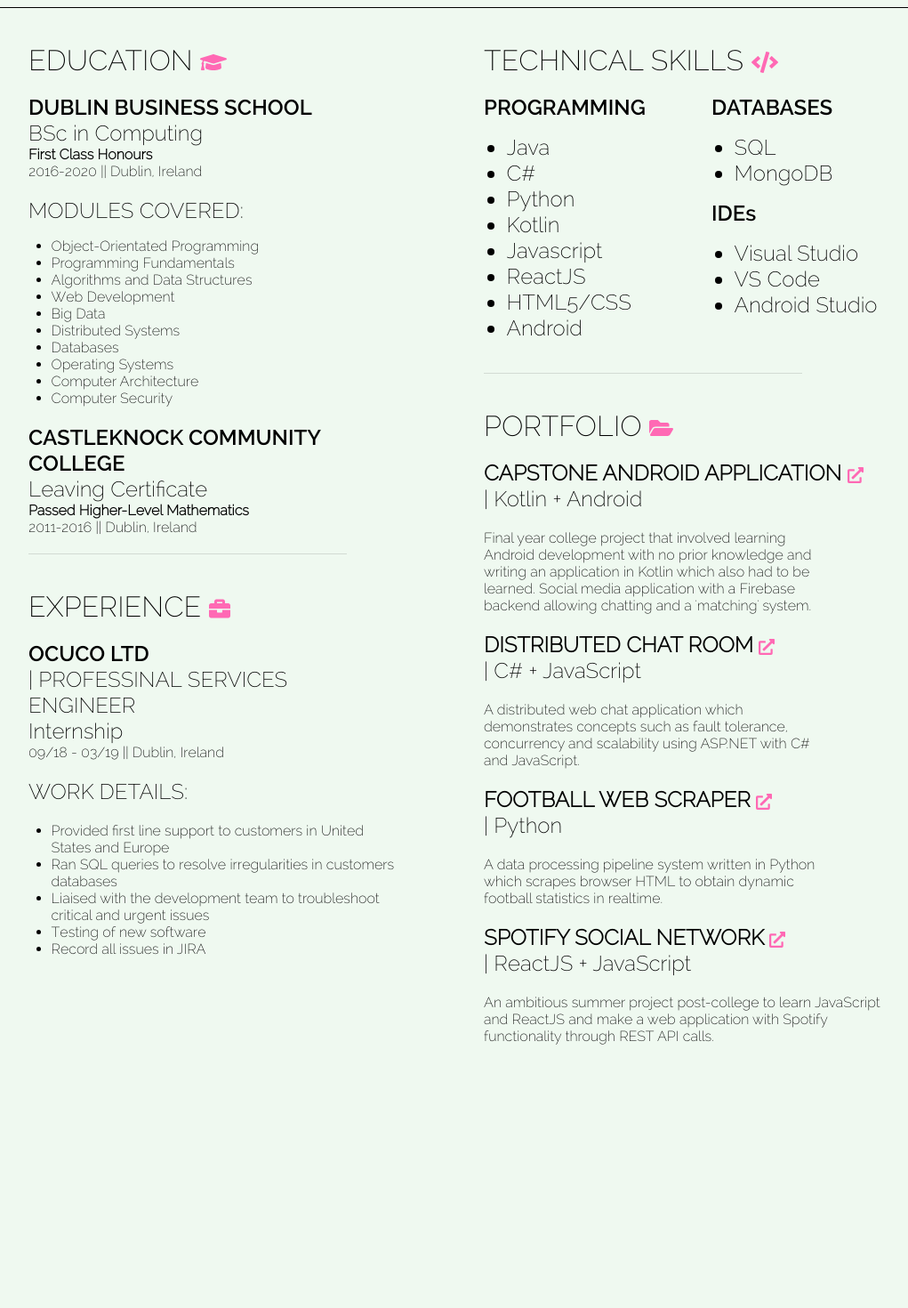
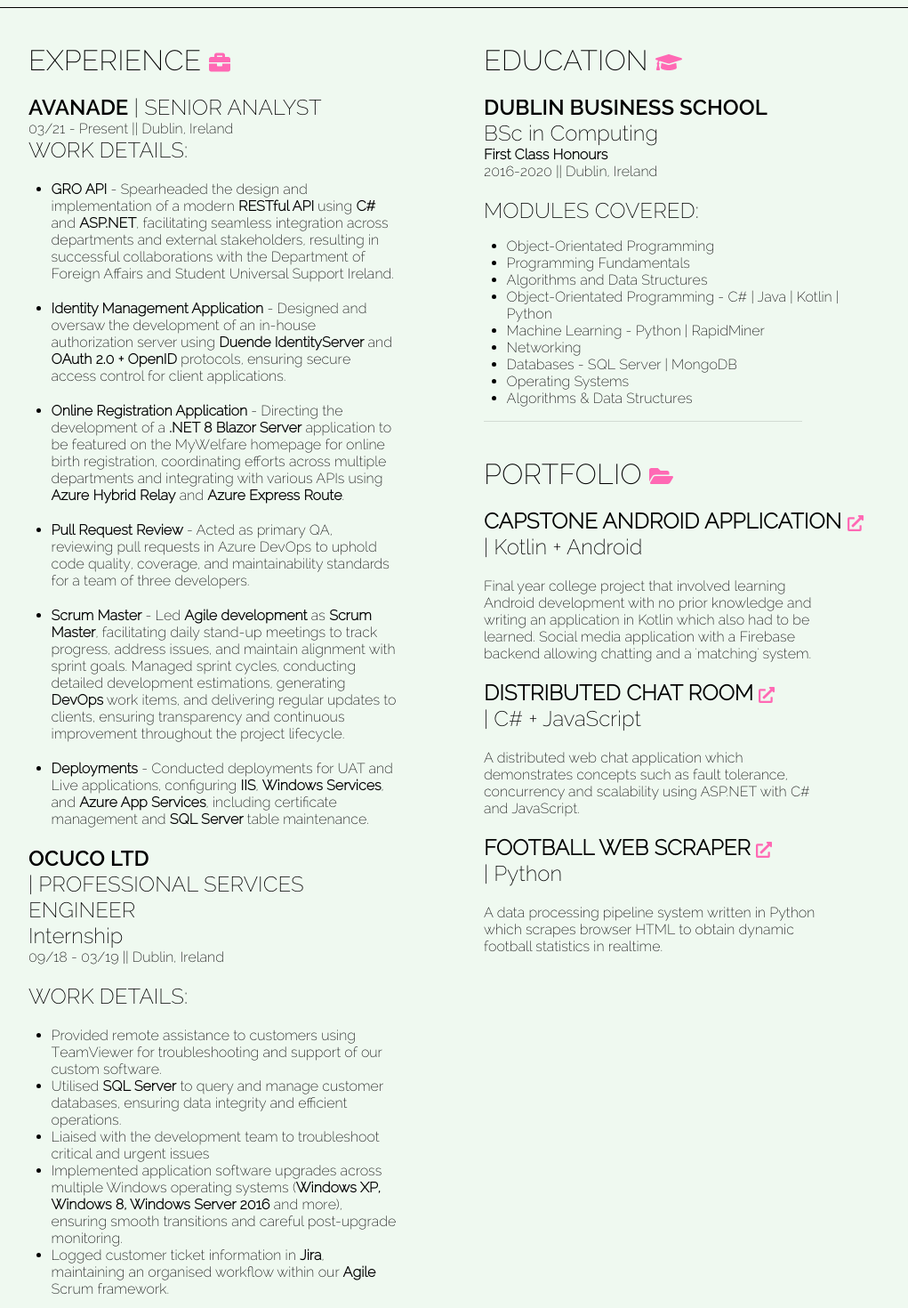
Before and after one commit to swizkhalifaa/curriculum-vitae, a React (Create React App) app: page / in a window 1280 px wide. Shown: the part 160-1630 px from the top of the page at 89% size, without its empty margins (96-1117 px from the left). Before the commit the page ends 1374 px from the top, so only its background shows below. Built offline with nearby package versions, Linux system fonts and the light colour scheme.

Commit message:
Updated CV details and restructured layout

```diff
--- a/src/App.js
+++ b/src/App.js
@@ -26,7 +26,7 @@
           <Github />
             {" "}
             <b>
-              <a href="https://github.com/swizkhalifaa" target="_blank">
+              <a href="https://github.com/swizkhalifaa" target="_blank" rel="noreferrer">
                 github.com/swizkhalifaa
               </a>
             </b>
@@ -46,15 +46,106 @@
           <div className="Header-text">
             <Phone />
             {" "}
-            <b>+3530830032583</b>
+            <b>+353 830032583</b>
           </div>
         </div>
       </div>
 
       <div className="Bottom-div-behavior">
         <div className="Left-div">
-          <div className="Top-compartment">
-            {/* EDUCATION */}
+          <div className="Experience-compartment">
+            <div className="Div-compartment">
+              {/* EXPERIENCE */}
+              <div className="Div-compartment">
+                <header className="Bottom-header">EXPERIENCE <Experience /></header>
+              </div>
+
+              <div className="Div-portfolio">
+                <div className="Div-experience-header">AVANADE</div>{" "}
+                <div className="Div-portfolio-header">
+                  {" "}
+                  | SENIOR ANALYST{" "}
+                </div>{" "}
+              </div>
+              <header className="Bottom-header-light-small">
+                03/21 - Present || Dublin, Ireland
+              </header>
+              <header className="Bottom-header-light">WORK DETAILS:</header>
+            <div className="Div-compartment">
+              <ul className="ul-other">
+                <li className="Bottom-header-light-small">
+                <b>GRO API</b> - Spearheaded the design and implementation of a modern <b>RESTful API</b> using <b>C#</b> and <b>ASP.NET</b>, facilitating seamless integration across departments and external stakeholders, resulting in successful collaborations with the Department of Foreign Affairs and Student Universal Support Ireland.
+                </li>
+                <div className="Div-experience-header"></div>{" "}
+                <li className="Bottom-header-light-small">
+                <b>Identity Management Application</b> - Designed and oversaw the development of an in-house authorization server using <b>Duende IdentityServer</b> and <b>OAuth 2.0 + OpenID</b> protocols, ensuring secure access control for client applications.
+                </li>
+                <div className="Div-experience-header"></div>{" "}
+                <li className="Bottom-header-light-small">
+                <b>Online Registration Application</b> - Directing the development of a <b>.NET 8 Blazor Server</b> application to be featured on the MyWelfare homepage for online birth registration, coordinating efforts across multiple departments and integrating with various APIs using <b>Azure Hybrid Relay</b> and <b>Azure Express Route</b>.
+                </li>
+                <div className="Div-experience-header"></div>{" "}
+                <li className="Bottom-header-light-small">
+                <b>Pull Request Review</b> - Acted as primary QA, reviewing pull requests in Azure DevOps to uphold code quality, coverage, and maintainability standards for a team of three developers.
+                </li>
+                <div className="Div-experience-header"></div>{" "}
+                <li className="Bottom-header-light-small">
+                <b>Scrum Master</b> - Led <b>Agile development</b> as <b>Scrum Master</b>, facilitating daily stand-up meetings to track progress, address issues, and maintain alignment with sprint goals. Managed sprint cycles, conducting detailed development estimations, generating <b>DevOps</b> work items, and delivering regular updates to clients, ensuring transparency and continuous improvement throughout the project lifecycle.
+                </li>
+                <div className="Div-experience-header"></div>{" "}
+                <li className="Bottom-header-light-small">
+                <b>Deployments</b> - Conducted deployments for UAT and Live applications, configuring <b>IIS</b>, <b>Windows Services</b>, and <b>Azure App Services</b>, including certificate management and <b>SQL Server</b> table maintenance.
+                </li>
+              </ul>
+            </div>
+              <div className="Div-portfolio">
+                <div className="Div-experience-header">OCUCO LTD</div>{" "}
+                <div className="Div-portfolio-header">
+                  {" "}
+                  | PROFESSIONAL SERVICES{" "}
+                </div>{" "}
+                <div className="Div-portfolio-header"> ENGINEER</div>
+              </div>
+              <header className="Bottom-header-light">Internship</header>
+              <header className="Bottom-header-light-small">
+                09/18 - 03/19 || Dublin, Ireland
+              </header>
+            </div>
+            <header className="Bottom-header-light">WORK DETAILS:</header>
+            <div className="Div-compartment">
+              <ul className="ul-other">
+                <li className="Bottom-header-light-small">
+                Provided remote assistance to customers using TeamViewer for troubleshooting and support of our custom software.
+
+                </li>
+                <li className="Bottom-header-light-small">
+                Utilised <b>SQL Server</b> to query and manage customer databases, ensuring data integrity and efficient operations.
+
+                </li>
+                <li className="Bottom-header-light-small">
+                  Liaised with the development team to troubleshoot critical and
+                  urgent issues
+                </li>
+                <li className="Bottom-header-light-small">
+                Implemented application software upgrades across multiple Windows operating systems (<b>Windows XP, Windows 8, Windows Server 2016</b> and more), ensuring smooth transitions and careful post-upgrade monitoring.
+
+                </li>
+                <li className="Bottom-header-light-small">
+                Logged customer ticket information in <b>Jira</b>, maintaining an organised workflow within our <b>Agile</b> Scrum framework.
+
+                </li>
+              </ul>
+            </div>
+
+            <hr className="Divider-display-condition"></hr>
+          </div>
+        </div>
+
+        {/* other side */}
+
+        <div className="Right-div">
+          <div className="Div-compartment">
+           {/* EDUCATION */}
             <div className="Div-compartment">
               <header className="Bottom-header">EDUCATION {"  "}<Education /></header>
 
@@ -82,118 +173,15 @@
             <li className="Bottom-header-light-small">
               Algorithms and Data Structures
             </li>
-            <li className="Bottom-header-light-small">Web Development</li>
-            <li className="Bottom-header-light-small">Big Data</li>
-            <li className="Bottom-header-light-small">Distributed Systems</li>
-            <li className="Bottom-header-light-small">Databases</li>
+            <li className="Bottom-header-light-small">Object-Orientated Programming - C# | Java | Kotlin | Python</li>
+            <li className="Bottom-header-light-small">Machine Learning - Python | RapidMiner </li>
+            <li className="Bottom-header-light-small">Networking</li>
+            <li className="Bottom-header-light-small">Databases - SQL Server | MongoDB</li>
             <li className="Bottom-header-light-small">Operating Systems</li>
-            <li className="Bottom-header-light-small">Computer Architecture</li>
-            <li className="Bottom-header-light-small">Computer Security</li>
+            <li className="Bottom-header-light-small">Algorithms & Data Structures</li>
           </ul>
 
-          <div className="Div-compartment">
-            <header className="Bottom-header-bold">
-              CASTLEKNOCK COMMUNITY COLLEGE
-            </header>
-            <header className="Bottom-header-light">Leaving Certificate</header>
-            <header className="Bottom-header-light-small">
-              <b>Passed Higher-Level Mathematics</b>
-            </header>
-            <header className="Bottom-header-light-small">
-              2011-2016 || Dublin, Ireland
-            </header>
-          </div>
 
-          <div className="Div-compartment">
-            <hr className="Divider"></hr>
-          </div>
-
-          <div className="Experience-compartment">
-            <div className="Div-compartment">
-              {/* EXPERIENCE */}
-              <div className="Div-compartment">
-                <header className="Bottom-header">EXPERIENCE <Experience /></header>
-              </div>
-
-              <div className="Div-portfolio">
-                <div className="Div-experience-header">OCUCO LTD</div>{" "}
-                <div className="Div-portfolio-header">
-                  {" "}
-                  | PROFESSINAL SERVICES{" "}
-                </div>{" "}
-                <div className="Div-portfolio-header"> ENGINEER</div>
-              </div>
-              <header className="Bottom-header-light">Internship</header>
-              <header className="Bottom-header-light-small">
-                09/18 - 03/19 || Dublin, Ireland
-              </header>
-            </div>
-            <header className="Bottom-header-light">WORK DETAILS:</header>
-            <div className="Div-compartment">
-              <ul className="ul-other">
-                <li className="Bottom-header-light-small">
-                  Provided first line support to customers in United States and
-                  Europe
-                </li>
-                <li className="Bottom-header-light-small">
-                  Ran SQL queries to resolve irregularities in customers
-                  databases
-                </li>
-                <li className="Bottom-header-light-small">
-                  Liaised with the development team to troubleshoot critical and
-                  urgent issues
-                </li>
-                <li className="Bottom-header-light-small">
-                  Testing of new software
-                </li>
-                <li className="Bottom-header-light-small">
-                  Record all issues in JIRA
-                </li>
-              </ul>
-            </div>
-            <hr className="Divider-display-condition"></hr>
-          </div>
-        </div>
-
-        {/* other side */}
-
-        <div className="Right-div">
-          <div className="Div-compartment">
-            {/* SKILLS */}
-            <div className="Div-compartment">
-              <header className="Bottom-header">TECHNICAL SKILLS <Skills /></header>
-            </div>
-          </div>
-          <div className="Div-tech">
-            <div className="Div-language">
-              <header className="Bottom-header-bold">PROGRAMMING</header>
-              <ul className="ul">
-                <li className="Bottom-header-skills">Java</li>
-                <li className="Bottom-header-skills">C#</li>
-                <li className="Bottom-header-skills">Python</li>
-                <li className="Bottom-header-skills">Kotlin</li>
-                <li className="Bottom-header-skills">Javascript</li>
-                <li className="Bottom-header-skills">ReactJS</li>
-                <li className="Bottom-header-skills">HTML5/CSS</li>
-                <li className="Bottom-header-skills">Android</li>
-              </ul>
-            </div>
-
-            <div className="Div-other">
-              <header className="Bottom-header-bold">DATABASES</header>
-              <ul className="ul">
-                <li className="Bottom-header-skills">SQL</li>
-                <li className="Bottom-header-skills">MongoDB</li>
-              </ul>
-              <header className="Bottom-header-bold">IDEs</header>
-              <ul className="ul">
-                <li className="Bottom-header-skills">Visual Studio</li>
-                <li className="Bottom-header-skills">VS Code</li>
-                <li className="Bottom-header-skills">Android Studio</li>
-              </ul>
-            </div>
-          </div>
-          <div className="Div-compartment"></div>
           <hr className="Divider"></hr>
 
           <div className="Portfolio-compartment">
@@ -206,7 +194,7 @@
 
 
                 <div className="Div-portfolio-header">
-                  <a href="https://github.com/swizkhalifaa/College-Capstone-Project---Android-Application-Kotlin-" target="_blank">
+                  <a href="https://github.com/swizkhalifaa/College-Capstone-Project---Android-Application-Kotlin-" target="_blank" rel="noreferrer">
                     <b> CAPSTONE ANDROID APPLICATION </b>
                     {" "}
                   <ExternalLink />
@@ -227,7 +215,7 @@
               </div>
               <div className="Div-portfolio">
                 <div className="Div-portfolio-header">
-                  <a href="https://github.com/swizkhalifaa/Distributed-System-Project-C-" target="_blank">
+                  <a href="https://github.com/swizkhalifaa/Distributed-System-Project-C-" target="_blank" rel="noreferrer">
                     <b> DISTRIBUTED CHAT ROOM </b>
                     {" "}
                   <ExternalLink />
@@ -244,7 +232,7 @@
               </div>{" "}
               <div className="Div-portfolio">
                 <div className="Div-portfolio-header">
-                  <a href="https://github.com/swizkhalifaa/WebScraperPython" target="_blank">
+                  <a href="https://github.com/swizkhalifaa/WebScraperPython" target="_blank" rel="noreferrer">
                     <b> FOOTBALL WEB SCRAPER </b>
                     {" "}
                   <ExternalLink />
@@ -259,26 +247,6 @@
                   realtime.
                 </header>
               </div>
-              <div className="Div-portfolio">
-                <div className="Div-portfolio-header">
-                  <a href="https://github.com/swizkhalifaa/React-First-Website" target="_blank">
-                    <b> SPOTIFY SOCIAL NETWORK </b>
-                    {" "}
-                  <ExternalLink />
-                  </a>
-                </div>{" "}
-                <div className="Div-portfolio-header">
-                  {" "}
-                  | ReactJS + JavaScript
-                </div>
-              </div>
-              <div className="Div-project-last">
-                <header className="Bottom-header-light-portfolio">
-                  An ambitious summer project post-college to learn JavaScript
-                  and ReactJS and make a web application with Spotify
-                  functionality through REST API calls.
-                </header>
-              </div>
             </div>
           </div>
         </div>
```
Also changed, not shown: 1 other file (tests, documents, lock files or other folders).
